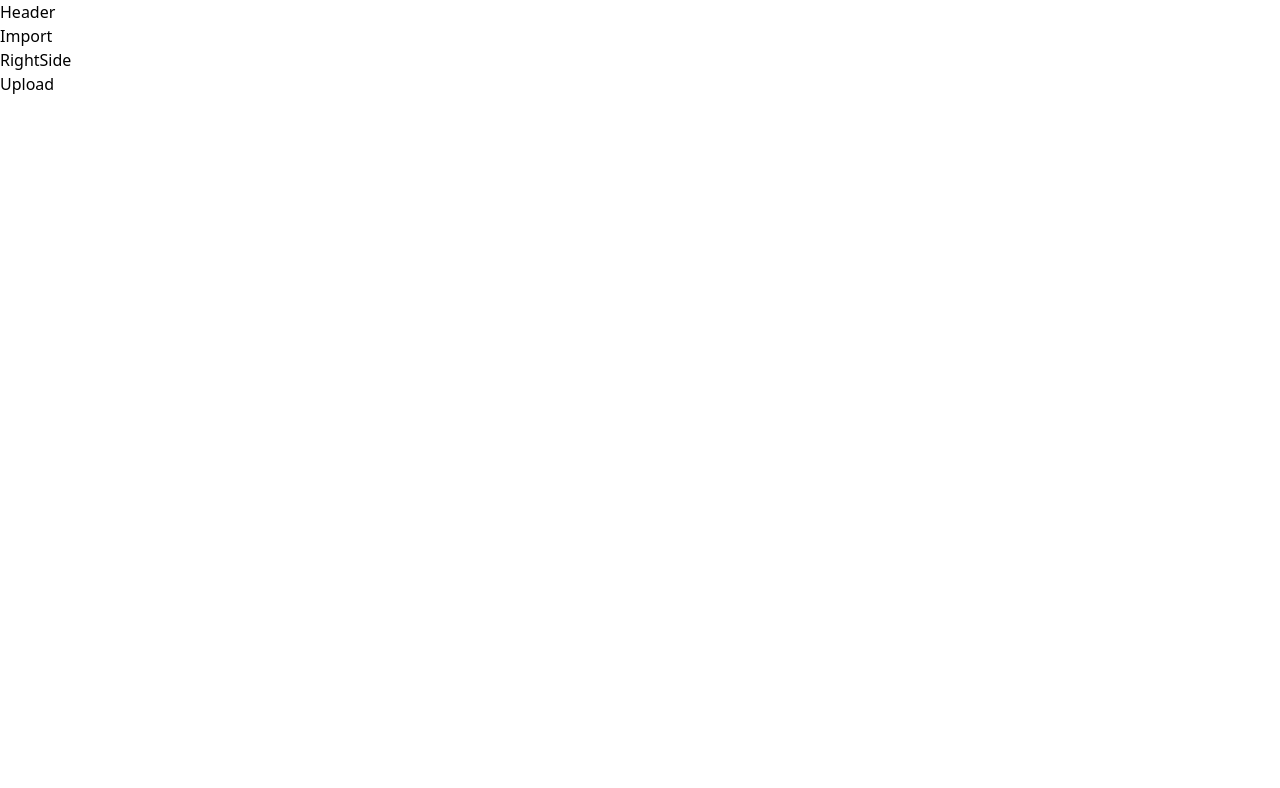
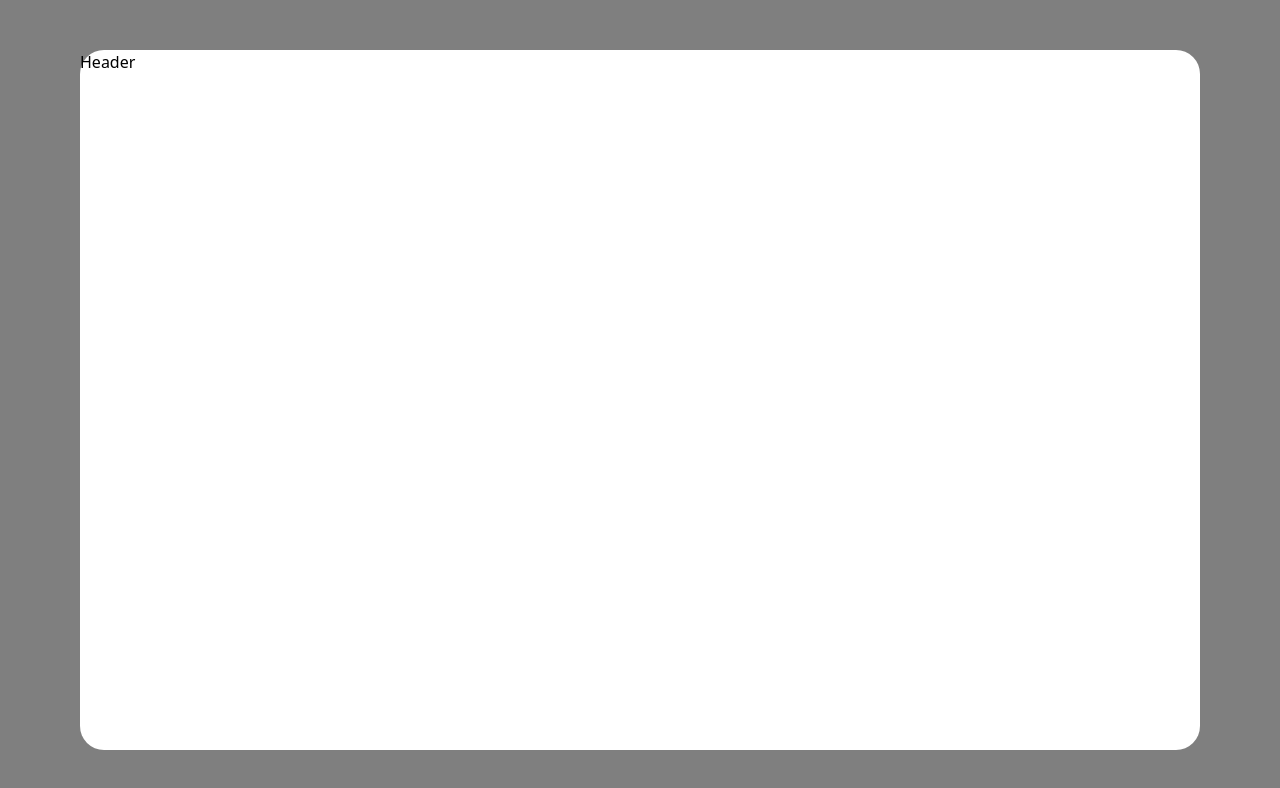
Before and after one commit to ChristianDarlington/skyhop, a React (Create React App) app: page / in a window 1280 px wide. Shown: the top 788 px of the page. Built offline with nearby package versions, Linux system fonts and the light colour scheme.

Commit message:
made square rounded egdes

```diff
--- a/src/App.jsx
+++ b/src/App.jsx
@@ -6,12 +6,17 @@ import Upload from './Components/Upload';
 
 function App() {
   return (
-    <div className="App">
+    <div className='flex justify-center items-center h-screen'>
+      {/* Overlay */}
+      <div className=" bg-black/50 absolute top-0 left-0 right-0 bottom-0" />
+       <div className='w-[1120px] h-[700px] bg-white z-0 rounded-3xl'>
       <Header />
       <Import />
       <RightSide />
       <Upload />
+       </div>
     </div>
+
   );
 }
 
--- a/src/Components/Import.jsx
+++ b/src/Components/Import.jsx
@@ -2,7 +2,9 @@ import React from 'react'
 
 const Import = () => {
   return (
-    <div>Import</div>
+    <div>
+
+    </div>
   )
 }
 
--- a/src/Components/RightSide.jsx
+++ b/src/Components/RightSide.jsx
@@ -2,7 +2,9 @@ import React from 'react'
 
 const RightSide = () => {
   return (
-    <div>RightSide</div>
+    <div>
+
+    </div>
   )
 }
 
--- a/src/Components/Upload.jsx
+++ b/src/Components/Upload.jsx
@@ -2,7 +2,9 @@ import React from 'react'
 
 const Upload = () => {
   return (
-    <div>Upload</div>
+    <div>
+
+    </div>
   )
 }
 
```
Also changed, not shown: src/index.css (line endings or trailing spaces), 1 other file (tests, documents, lock files or other folders).
